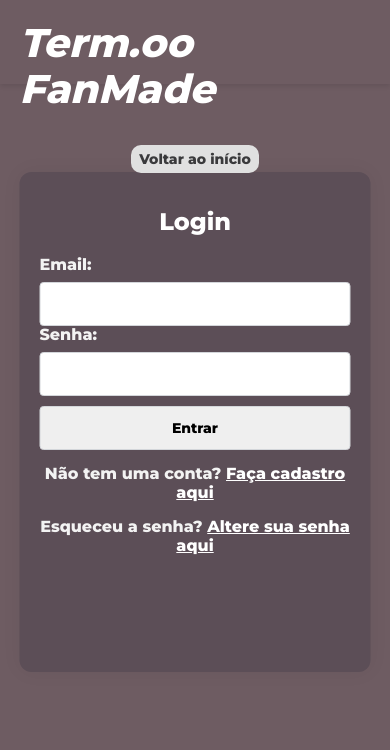
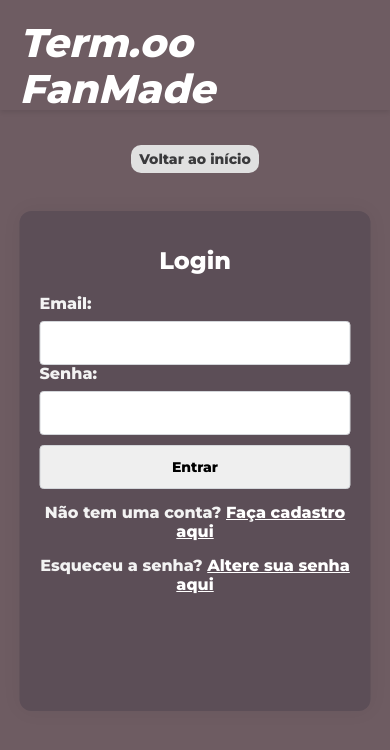
Before and after one commit to IntelAthom1Ghz/Termo-FanMade, a Flask app: page /login in a window 390 px wide. Shown: the top 750 px of the page. Run offline with Flask 3, Linux system fonts and the light colour scheme.

Commit message:
Update login-style.css

```diff
--- a/estudos/static/css/login-style.css
+++ b/estudos/static/css/login-style.css
@@ -186,7 +186,7 @@ a:hover {
     display: flex;
     flex-direction: column;
     align-items: center;
-    height: 10%;
+    height: 13%;
   }
   #navbar {
     flex-direction: column;
@@ -202,10 +202,12 @@ a:hover {
   #nav_list {
     justify-content: center;
     width: 100%;
-    flex-wrap: wrap;
   }
   #nav_list a {
     font-size: 14px;
     padding: 6px 8px;
   }
+  form{
+    margin-top: 10%;
+  }
 }
```
